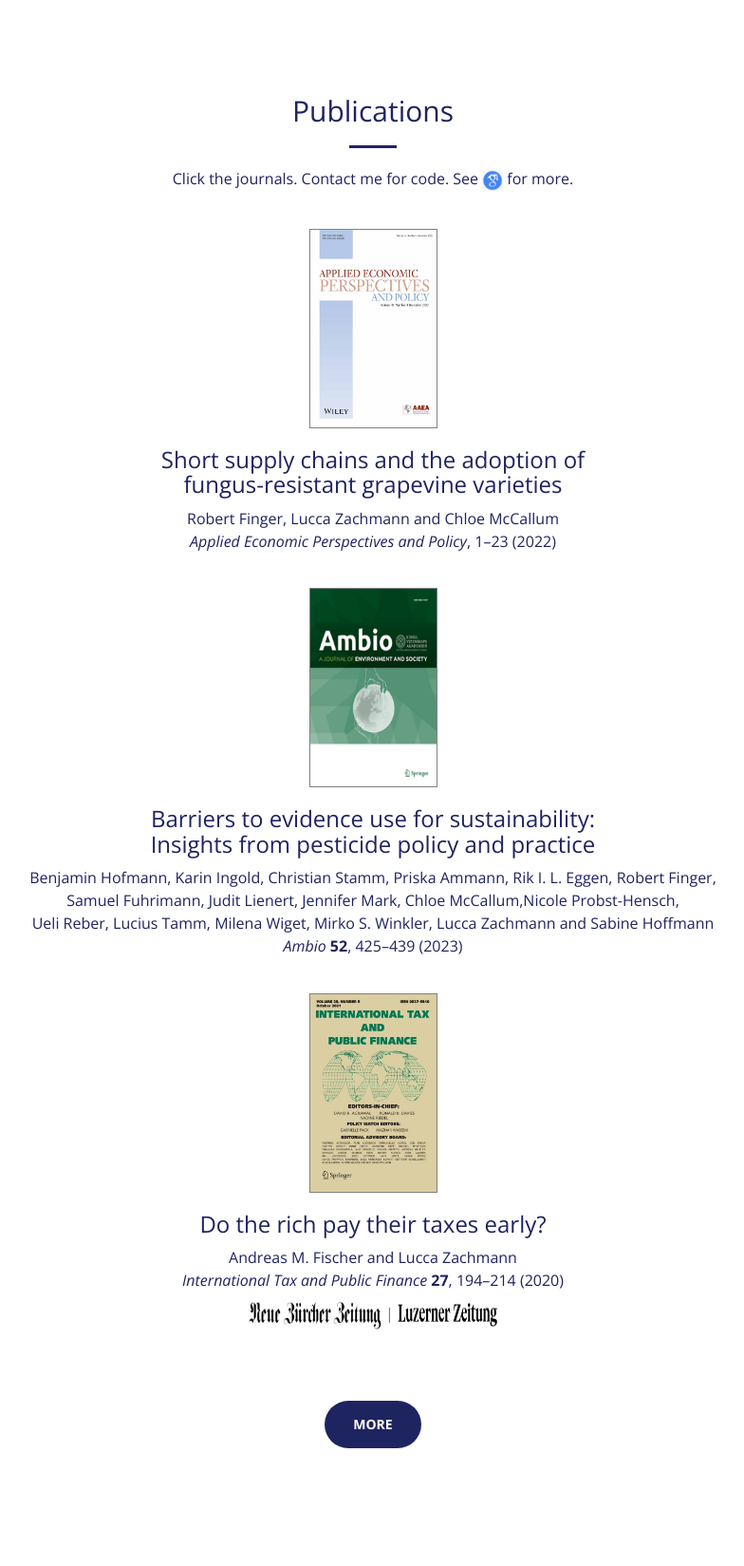
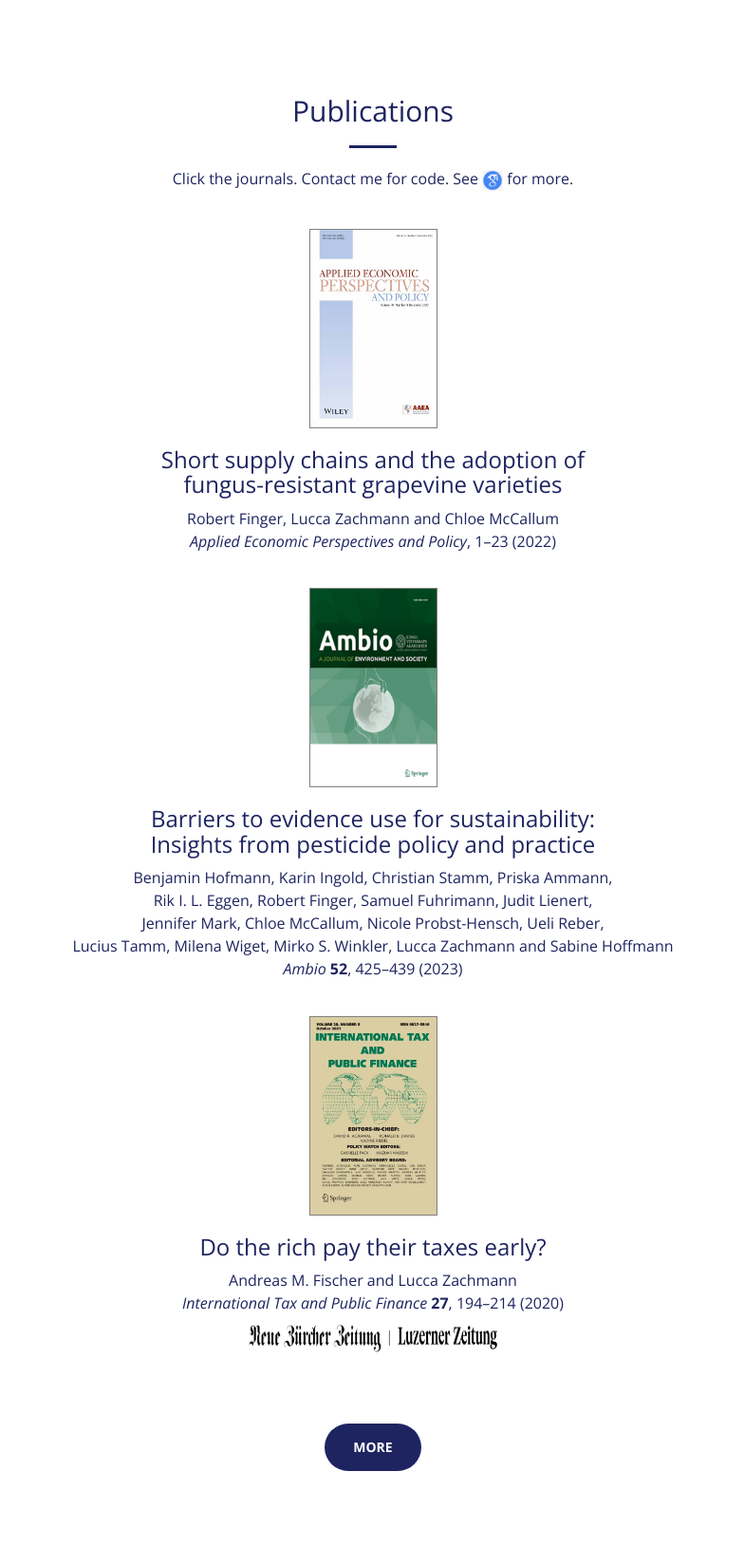
Before and after one commit to luccalino/luccalino.github.io, a Jekyll site: the page pubtest.html, which Jekyll copies as it is, in a window 1280 px wide. Shown: the whole page at 95% size, without its empty margins (247-1031 px from the left). Built offline with Jekyll 4.4.1, drawn with Linux system fonts in a browser that asks for light colours; before the commit the page ends 1625 px from its top, so only the background shows below that.

Commit message:
Update pubtest.html

```diff
--- a/pubtest.html
+++ b/pubtest.html
@@ -64,7 +64,7 @@
                 <div class="service-box">
                     <a class="fa fa-4x wow bounceIn text-primary" href="https://link.springer.com/article/10.1007/s13280-022-01790-4" target="_blank"><img title="Ambio" alt="Ambio" src="img/AMBIO.png" style="cursor:pointer;border:1px solid grey;" width="135" height="210"></a>
                     <h3 style="color:#1E2460;">Barriers to evidence use for sustainability:<br>Insights from pesticide policy and practice</h3>
-                    <p class="text-muted" style="color:#1E2460;">Benjamin Hofmann, Karin Ingold, Christian Stamm, Priska Ammann, Rik I. L. Eggen, Robert Finger,<br>Samuel Fuhrimann, Judit Lienert, Jennifer Mark, Chloe McCallum,Nicole Probst-Hensch,<br>Ueli Reber, Lucius Tamm, Milena Wiget, Mirko S. Winkler, Lucca Zachmann and Sabine Hoffmann</p>
+                    <p class="text-muted" style="color:#1E2460;">Benjamin Hofmann, Karin Ingold, Christian Stamm, Priska Ammann,<br>Rik I. L. Eggen, Robert Finger, Samuel Fuhrimann, Judit Lienert,<br>Jennifer Mark, Chloe McCallum, Nicole Probst-Hensch, Ueli Reber,<br>Lucius Tamm, Milena Wiget, Mirko S. Winkler, Lucca Zachmann and Sabine Hoffmann</p>
                     <p class="text-muted" style="color:#1E2460;"><i>Ambio</i> <b>52</b>, 425–439 (2023)</p>
                     <p style="margin-bottom:1cm;"></p>
                 </div>
```
Also changed, not shown: other parts of pubtest.html (+1 -1 lines).
